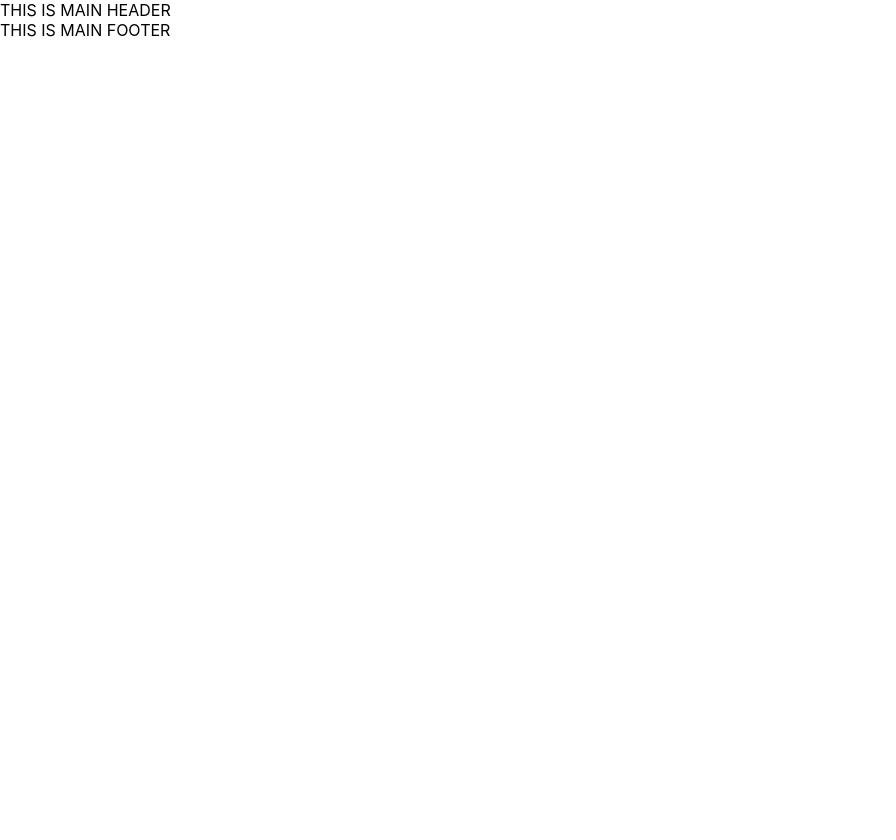
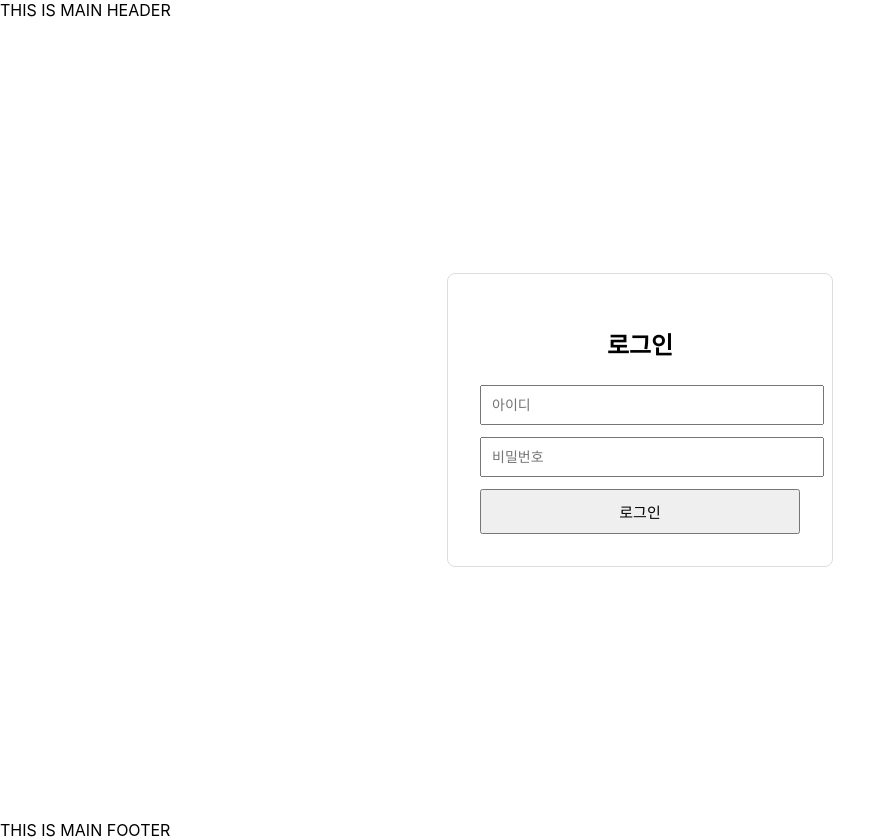
Before and after one commit to kwork9237/SeeSun_Frontend, a React (Create React App) app: page /Login in a window 1280 px wide. Shown: the whole page, without its empty margins (0-896 px from the left). Before the commit the page ends 800 px from the top, so only its background shows below. Built offline with nearby package versions, Linux system fonts and the light colour scheme.

Commit message:
로그인 화면 구현

```diff
--- a/package.json
+++ b/package.json
@@ -2,7 +2,7 @@
   "name": "seesun",
   "version": "0.1.0",
   "private": true,
-  "proxy": "http://localhost:8080",
+  "proxy": "http://localhost:16500",
   "dependencies": {
     "@testing-library/dom": "^10.4.1",
     "@testing-library/jest-dom": "^6.9.1",
--- a/src/App.js
+++ b/src/App.js
@@ -11,8 +11,8 @@ import LectureDetail from './pages/lecture/LectureDetail';
 
 // 회원가입
 import Join from './pages/member/Join';
-import Mento from './pages/member/JoinDetail/mento';
-import Mentee from './pages/member/JoinDetail/mentee';
+import Mento from './pages/member/JoinDetail/Mento';
+import Mentee from './pages/member/JoinDetail/Mentee';
 import Create from './pages/lecture/mento/Create';
 
 function App() {
@@ -35,7 +35,7 @@ function App() {
           <Route path='/Login' element={<Login/>}/>
 
           {/* 마이페이지 */}
-          <Route path='/mypage' element={<MyPage/>}/>
+          <Route path='/MyPage' element={<MyPage/>}/>
 
           {/* 강의 목록 */}
           <Route path='/lecture' element={<LectureList/>}/>
--- /dev/null
+++ b/src/api/axiosInstance.jsx
@@ -0,0 +1,16 @@
+import axios from "axios";
+
+const axiosInstance = axios.create({
+  // CRA proxy를 쓰니까 baseURL 필요 없음 ("/auth/login" -> proxy로 8080)
+
+  baseURL: "/api",       // 불필요하게 api를 안 붙이기 위해 사용함
+  withCredentials: true, // 쿠키 안 쓰면 빼도 됨
+});
+
+axiosInstance.interceptors.request.use((config) => {
+  const token = localStorage.getItem("accessToken");
+  if (token) config.headers.Authorization = `Bearer ${token}`;
+  return config;
+});
+
+export default axiosInstance;
--- a/src/pages/member/Login.jsx
+++ b/src/pages/member/Login.jsx
@@ -1,11 +1,123 @@
 // 로그인 페이지
 
+import { useState } from "react";
+import { useNavigate } from "react-router-dom";
+import axiosInstance from "../../api/axiosInstance";
+
+
 const Login = () => {
-    return (
-        <div>
+      const navigate = useNavigate();
 
-        </div>
-    );
+  const [username, setUsername] = useState("");
+  const [password, setPassword] = useState("");
+  const [loading, setLoading] = useState(false);
+  const [error, setError] = useState("");
+
+  const handleSubmit = async (e) => {
+    e.preventDefault();
+    setError("");
+
+    if (!username || !password) {
+      setError("아이디와 비밀번호를 입력하세요.");
+      return;
+    }
+
+    try {
+      setLoading(true);
+
+      const res = await axiosInstance.post("/member/login", {
+        username,
+        password,
+      });
+
+      /**
+       * 🔴 여기 중요
+       * 백엔드 응답 구조에 맞게 수정
+       */
+      const accessToken =
+        res.data.accessToken ||
+        res.headers["authorization"]?.replace("Bearer ", "");
+
+      if (!accessToken) {
+        throw new Error("토큰이 존재하지 않음");
+      }
+
+      localStorage.setItem("accessToken", accessToken);
+
+      navigate("/mypage");
+    } catch (e) {
+      setError("로그인 실패 (아이디 또는 비밀번호 확인)");
+    } finally {
+      setLoading(false);
+    }
+  };
+
+  return (
+    <div style={styles.wrapper}>
+      <form onSubmit={handleSubmit} style={styles.form}>
+        <h2 style={styles.title}>로그인</h2>
+
+        <input
+          type="text"
+          placeholder="아이디"
+          value={username}
+          onChange={(e) => setUsername(e.target.value)}
+          style={styles.input}
+        />
+
+        <input
+          type="password"
+          placeholder="비밀번호"
+          value={password}
+          onChange={(e) => setPassword(e.target.value)}
+          style={styles.input}
+        />
+
+        {error && <div style={styles.error}>{error}</div>}
+
+        <button type="submit" disabled={loading} style={styles.button}>
+          {loading ? "로그인 중..." : "로그인"}
+        </button>
+      </form>
+    </div>
+  );
 }
 
 export default Login;
+
+
+const styles = {
+  wrapper: {
+    display: "flex",
+    justifyContent: "center",
+    alignItems: "center",
+    height: "100vh",
+  },
+  form: {
+    width: "320px",
+    padding: "32px",
+    border: "1px solid #ddd",
+    borderRadius: "8px",
+  },
+  title: {
+    textAlign: "center",
+    marginBottom: "24px",
+  },
+  input: {
+    width: "100%",
+    padding: "10px",
+    marginBottom: "12px",
+    fontSize: "14px",
+  },
+  button: {
+    width: "100%",
+    padding: "10px",
+    fontSize: "15px",
+    cursor: "pointer",
+  },
+  error: {
+    color: "red",
+    fontSize: "13px",
+    marginBottom: "10px",
+  },
+};
```
